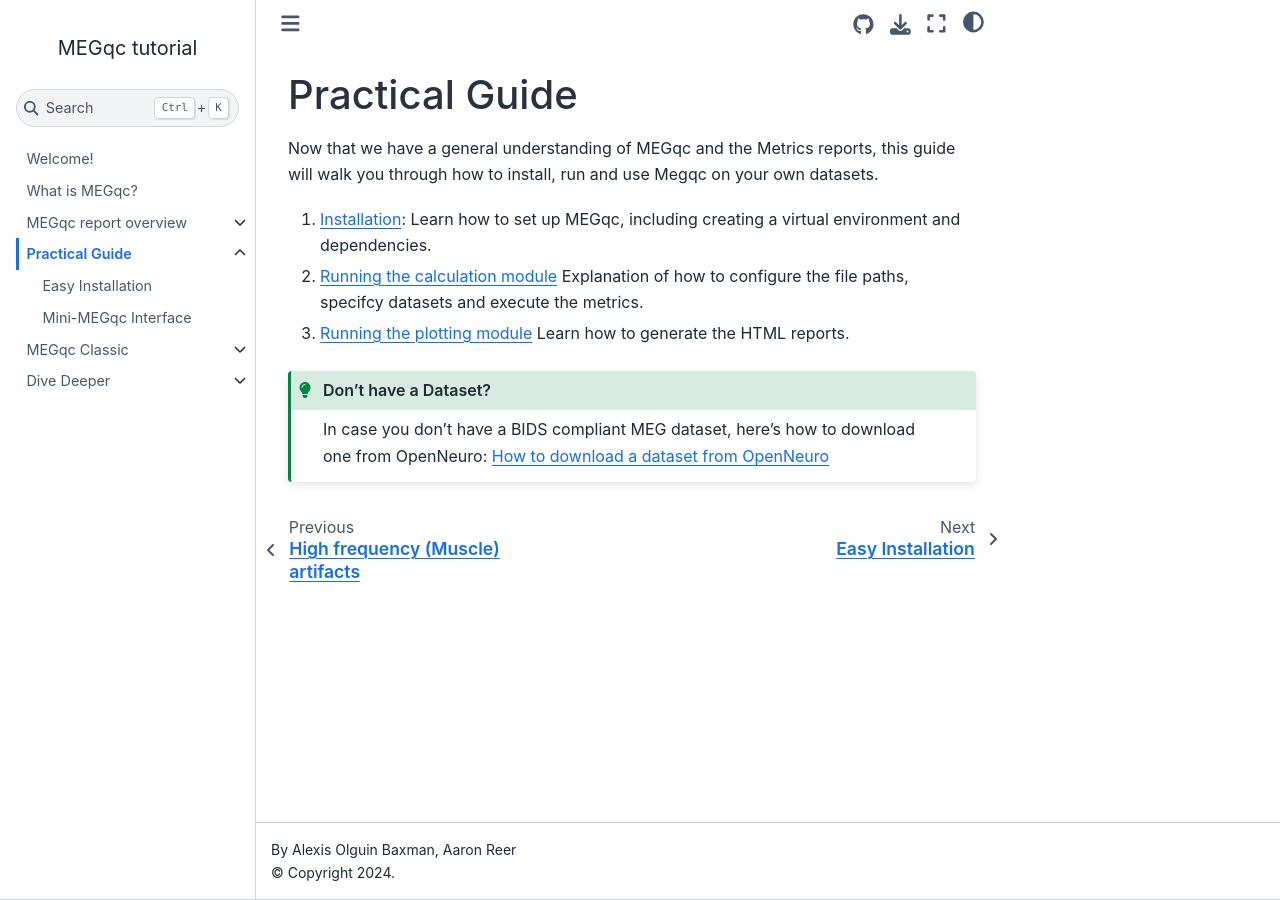
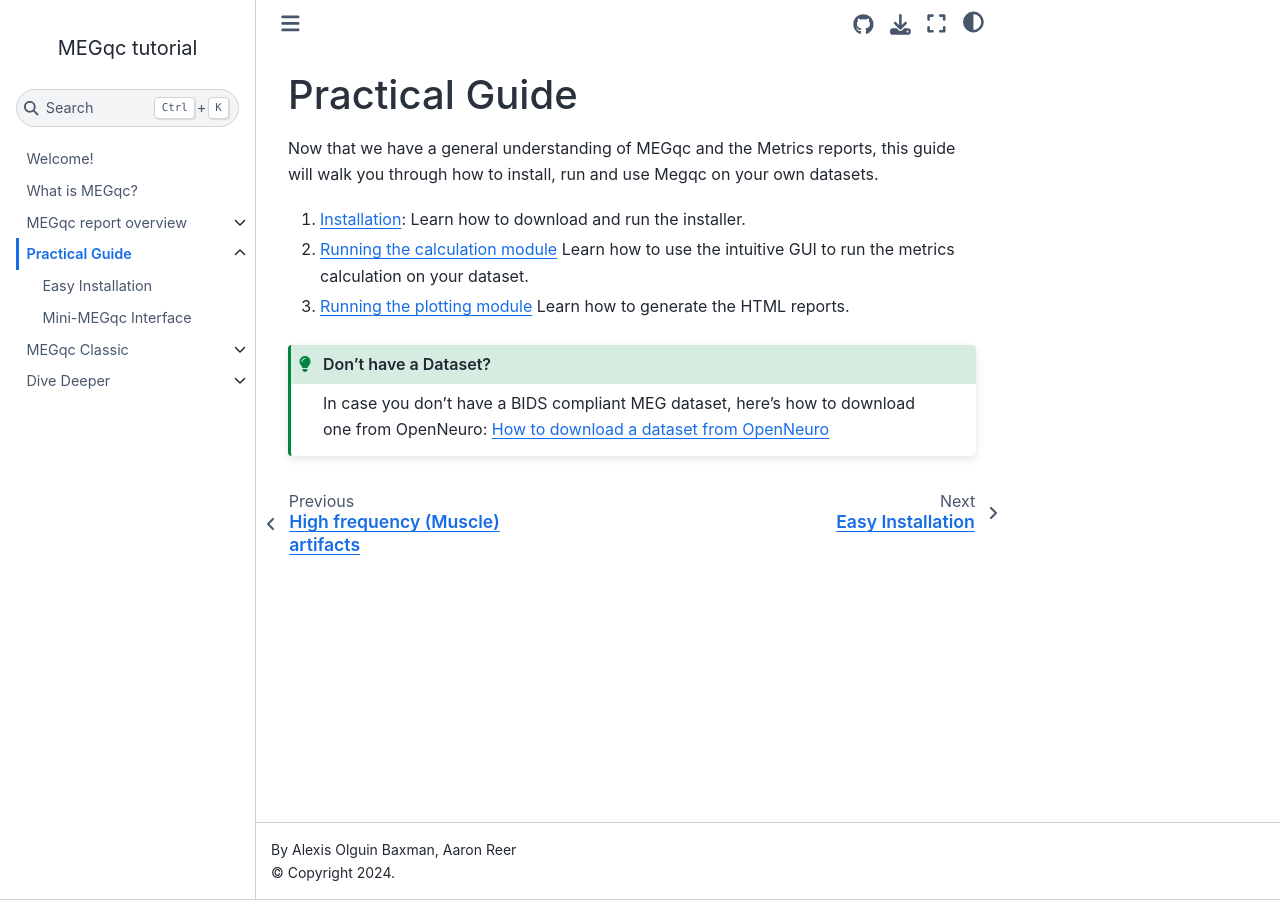
Before and after one commit to ANCPLabOldenburg/megqc_documentation, a Jupyter Book: the page built from book/new.md, in a window 1280 px wide. Built offline with Jupyter Book 1.0.4 settings and Sphinx 7.4.7 and the Sphinx Book theme 1.1.4, drawn with Linux system fonts in a browser that asks for light colours; pages that are not in the unit, such as notebooks, are missing from menus.

Commit message:
Update new.md

```diff
--- a/book/new.md
+++ b/book/new.md
@@ -2,10 +2,10 @@
 Now that we have a general understanding of MEGqc and the Metrics reports, this guide will walk you through how to install, run and use Megqc on your own datasets.
 
 1. [Installation](../new/install.md):
-Learn how to set up MEGqc, including creating a virtual environment and dependencies.
+Learn how to download and run the installer.
 
 2. [Running the calculation module](../new/run.md)
-Explanation of how to configure the file paths, specifcy datasets and execute the metrics.
+Learn how to use the intuitive GUI to run the metrics calculation on your dataset.
 
 3. [Running the plotting module](../new/plot.md)
 Learn how to generate the HTML reports.
```
